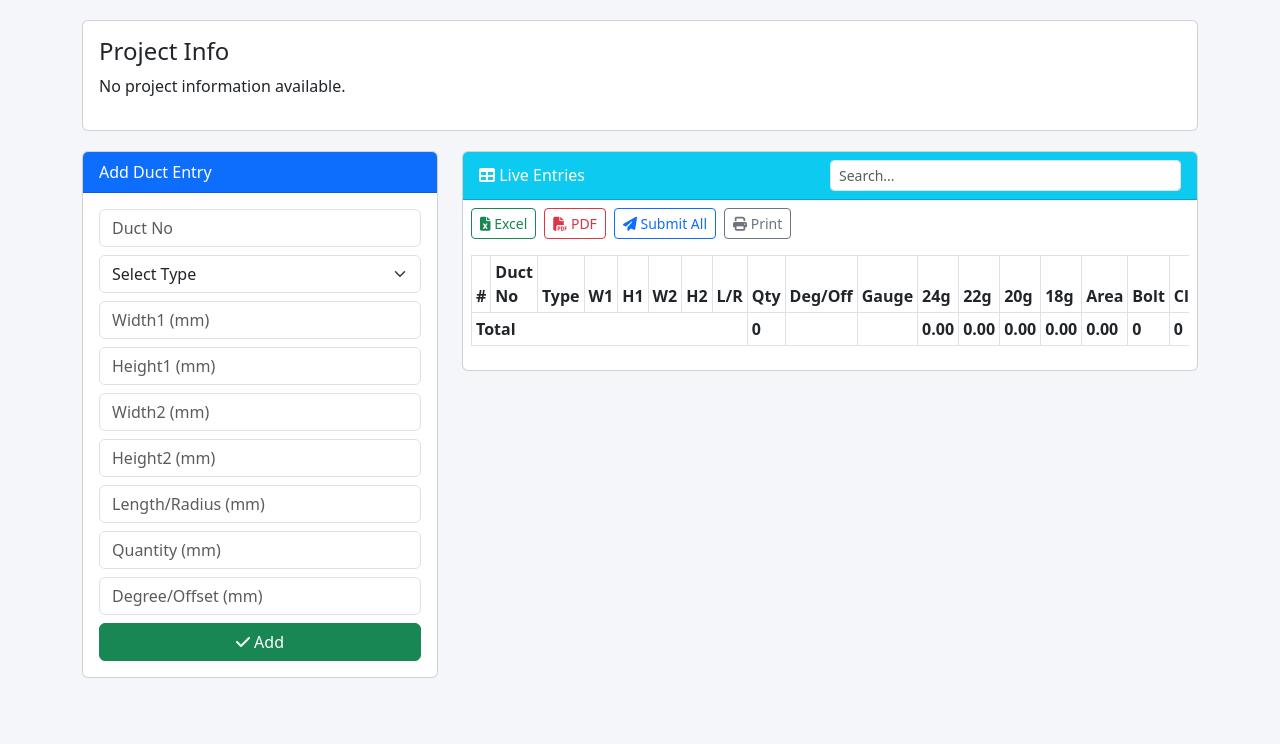
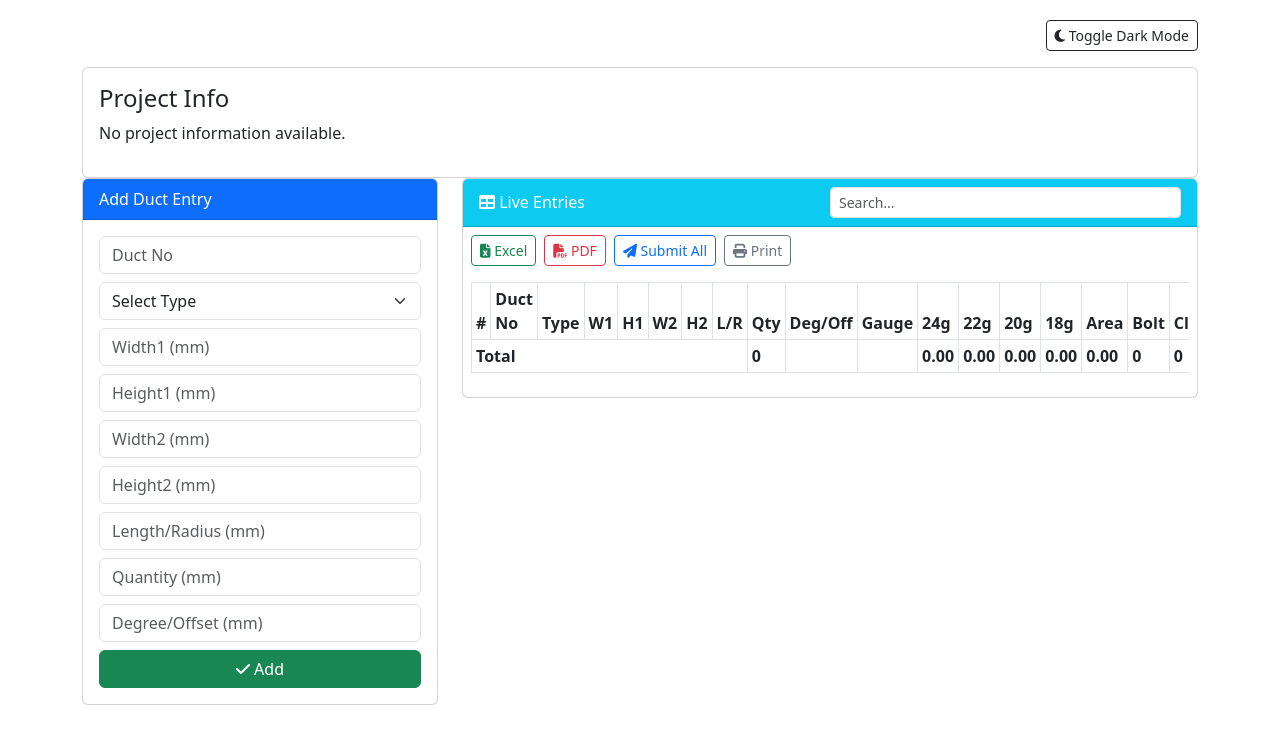
Before and after one commit to Madhan12-tech/duct-measurement, a Flask app: page /home in a window 1280 px wide. Shown: the top 744 px of the page. Run offline with Flask 3, Linux system fonts and the light colour scheme; data that the repository does not hold is empty.

Commit message:
Update duct_entry.html

```diff
--- a/templates/duct_entry.html
+++ b/templates/duct_entry.html
@@ -1,5 +1,5 @@
 <!DOCTYPE html>
-<html lang="en">
+<html lang="en" data-bs-theme="light">
 <head>
   <meta charset="UTF-8">
   <title>Duct Entry</title>
@@ -11,11 +11,8 @@
 
   <style>
     body {
-      background: #f4f6f9;
       padding: 20px;
-    }
-    .card {
-      margin-bottom: 20px;
+      transition: background 0.3s;
     }
     th {
       background-color: #0d6efd;
@@ -25,9 +22,34 @@
       background-color: #e7f1ff;
       font-weight: bold;
     }
+    .dark th {
+      background-color: #444 !important;
+      color: #fff !important;
+    }
+    .dark tfoot td {
+      background-color: #222 !important;
+      color: #fff !important;
+    }
   </style>
 
   <script>
+    // Toggle dark mode and store preference
+    function toggleDarkMode() {
+      const html = document.documentElement;
+      const currentTheme = html.getAttribute('data-bs-theme');
+      const newTheme = currentTheme === 'dark' ? 'light' : 'dark';
+      html.setAttribute('data-bs-theme', newTheme);
+      localStorage.setItem('theme', newTheme);
+      document.body.classList.toggle('dark', newTheme === 'dark');
+    }
+
+    // Apply saved dark mode preference
+    document.addEventListener('DOMContentLoaded', () => {
+      const savedTheme = localStorage.getItem('theme') || 'light';
+      document.documentElement.setAttribute('data-bs-theme', savedTheme);
+      document.body.classList.toggle('dark', savedTheme === 'dark');
+    });
+
     function filterTable() {
       const input = document.getElementById("searchInput").value.toLowerCase();
       const rows = document.querySelectorAll("#entriesTable tbody tr");
@@ -36,27 +58,22 @@
       });
     }
 
-    function toggleFactorField() {
-      const type = document.getElementById("duct_type").value;
-      const factorField = document.getElementById("factor-group");
-      const factorInput = document.getElementById("factor");
-      if (['RED', 'OFFSET', 'SHOE', 'ELB'].includes(type)) {
-        factorField.style.display = 'block';
-        factorInput.required = true;
+    function toggleFactorField(selectElement) {
+      const factorGroup = document.getElementById('factorGroup');
+      const value = selectElement.value;
+      if (['RED', 'OFFSET', 'SHOE', 'ELB'].includes(value)) {
+        factorGroup.style.display = 'block';
       } else {
-        factorField.style.display = 'none';
-        factorInput.required = false;
-        factorInput.value = '';
+        factorGroup.style.display = 'none';
       }
     }
-
-    window.onload = toggleFactorField;
   </script>
 </head>
 <body>
 
 <div class="container">
 
+  <!-- Flash Messages -->
   {% with messages = get_flashed_messages() %}
     {% if messages %}
       <div class="alert alert-success">
@@ -67,6 +84,14 @@
     {% endif %}
   {% endwith %}
 
+  <!-- Dark Mode Toggle -->
+  <div class="d-flex justify-content-end mb-3">
+    <button onclick="toggleDarkMode()" class="btn btn-outline-dark btn-sm">
+      <i class="fa fa-moon"></i> Toggle Dark Mode
+    </button>
+  </div>
+
+  <!-- Project Info -->
   <div class="card">
     <div class="card-body">
       <h4 class="card-title">Project Info</h4>
@@ -80,27 +105,26 @@
   </div>
 
   <div class="row">
-    <!-- Form -->
+    <!-- Duct Entry Form -->
     <div class="col-md-4">
       <div class="card">
         <div class="card-header bg-primary text-white">
           {{ edit_entry and "Edit" or "Add" }} Duct Entry
         </div>
         <div class="card-body">
-          <form method="POST" action="/add_duct" id="ductForm">
+          <form method="POST" action="/add_duct">
             <input type="hidden" name="id" value="{{ edit_entry[0] if edit_entry else '' }}">
             <div class="mb-2">
               <input class="form-control" type="text" name="duct_no" placeholder="Duct No" required value="{{ edit_entry[1] if edit_entry else '' }}">
             </div>
             <div class="mb-2">
-              <select class="form-select" name="duct_type" id="duct_type" required onchange="toggleFactorField()">
+              <select class="form-select" name="duct_type" onchange="toggleFactorField(this)" required>
                 <option value="">Select Type</option>
                 {% for t in ['ST','SHOE','RED','OFFSET','DUM','ELB','VANES'] %}
                   <option value="{{ t }}" {% if edit_entry and edit_entry[2] == t %}selected{% endif %}>{{ t }}</option>
                 {% endfor %}
               </select>
             </div>
-
             {% for i in [3,4,5,6,7,8,9] %}
               <div class="mb-2">
                 <input class="form-control" type="number" step="any" name="{{ ['width1','height1','width2','height2','length_or_radius','quantity','degree_or_offset'][loop.index0] }}"
@@ -109,9 +133,10 @@
               </div>
             {% endfor %}
 
-            <div class="mb-2" id="factor-group" style="display:none;">
-              <input class="form-control" type="number" step="0.1" min="1" name="factor" id="factor"
-              placeholder="Factor (e.g. 1.5)" value="{{ edit_entry[16] if edit_entry and edit_entry|length > 16 else '' }}">
+            <!-- Factor Field -->
+            <div class="mb-2" id="factorGroup" style="display: none;">
+              <input class="form-control" type="number" step="any" name="factor" placeholder="Factor"
+              value="{{ edit_entry[16] if edit_entry and edit_entry|length > 16 else '1.5' }}">
             </div>
 
             <button type="submit" class="btn btn-success w-100">
@@ -122,7 +147,7 @@
       </div>
     </div>
 
-    <!-- Table -->
+    <!-- Duct Entry Table -->
     <div class="col-md-8">
       <div class="card">
         <div class="card-header bg-info text-white d-flex justify-content-between align-items-center">
@@ -194,6 +219,7 @@
               </tfoot>
             </table>
           </div>
+
         </div>
       </div>
     </div>
```
